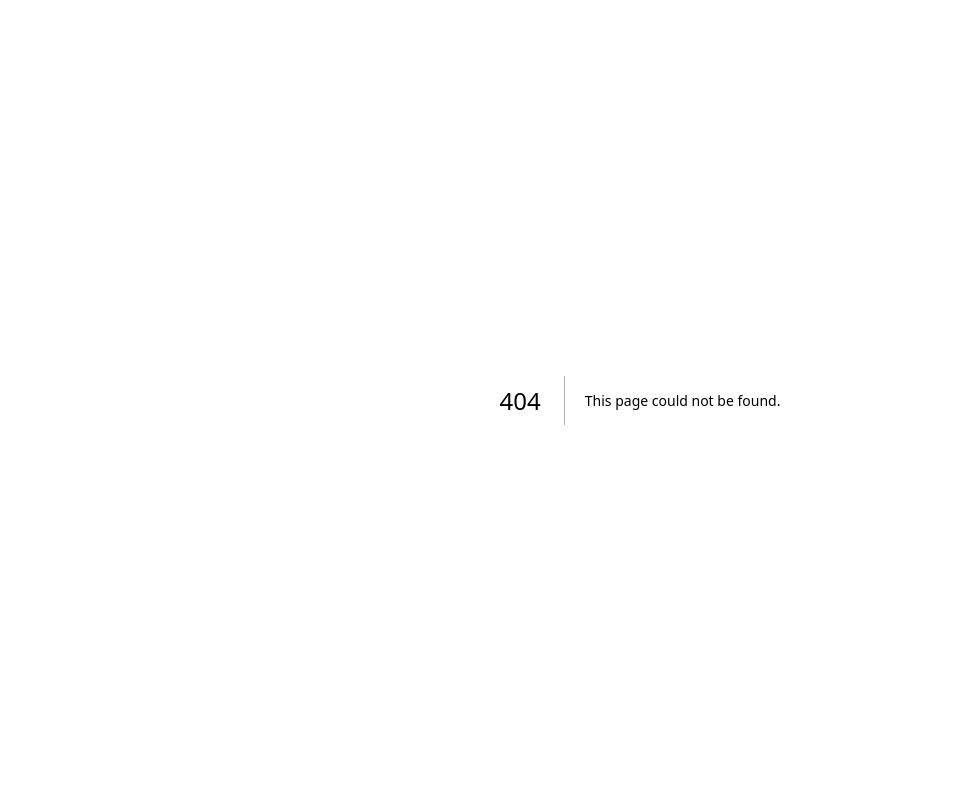
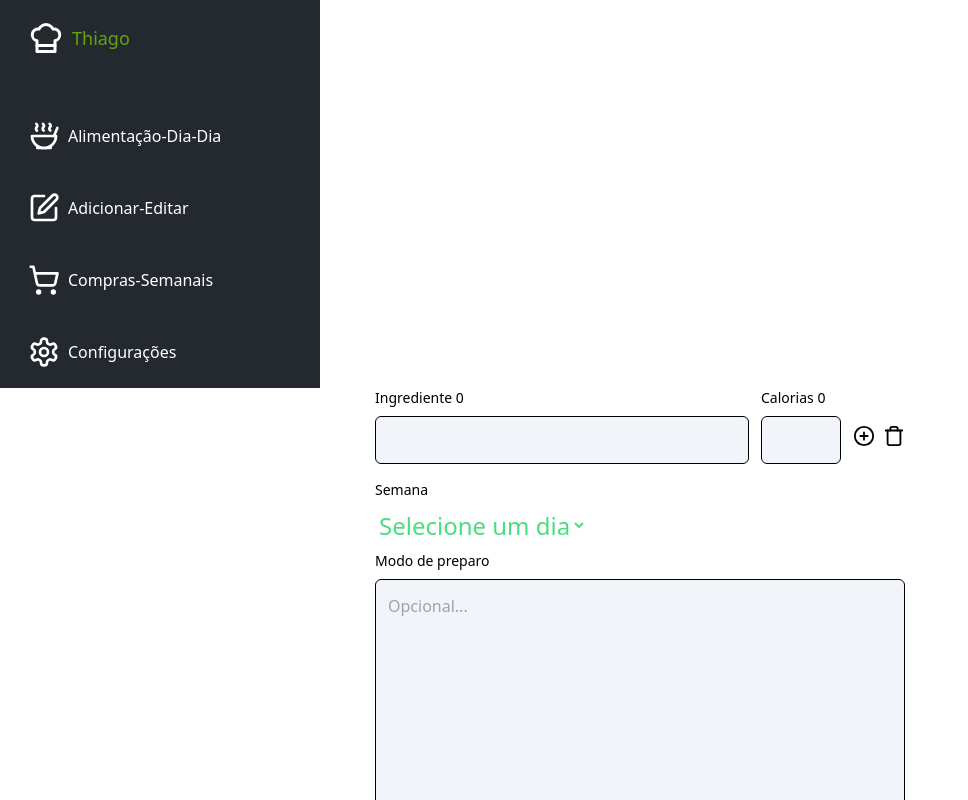
Before and after one commit to Thiago-duart/vivaSaude-front, a Next.js app: page /home/dashboard/addcard in a window 1280 px wide. Before the commit this address had no page. Shown: the top 800 px of the page, without its empty margins (0-968 px from the left). Built offline with nearby package versions, Linux system fonts and the light colour scheme.

Commit message:
feat: create page AddCard

```diff
--- /dev/null
+++ b/app/home/dashboard/addcard/action.ts
@@ -0,0 +1,8 @@
+export function actionCard(previousState: any, formData: FormData) {
+  let data = {};
+  for (let key of formData.keys()) {
+    data = { ...data, [key]: formData.get(key) };
+  }
+
+  return data;
+}
--- /dev/null
+++ b/app/home/dashboard/addcard/page.tsx
@@ -0,0 +1,116 @@
+"use client";
+// @ts-expect-error
+import { useFormState } from "react-dom";
+import { actionCard } from "./action";
+import { Button, FormAction, Input, InputArea } from "@/app/interface";
+import { useState } from "react";
+import { Plus, PlusCircle, Trash } from "lucide-react";
+export default function AddCard() {
+  const [state, formAction] = useFormState(actionCard, 0);
+  console.log(state);
+
+  return (
+    <>
+      <div className="h-full  overflow-y-auto flex justify-center  ">
+        <FormAction actionfn={formAction}>
+          <HandleInputs />
+          <WeeksSelect name="day" label="Semana" />
+          <InputArea
+            name="methodPreparation"
+            label="Modo de preparo"
+            placeholder="Opcional..."
+          />
+          <Button>Criar</Button>
+        </FormAction>
+      </div>
+    </>
+  );
+}
+function HandleInputs() {
+  const [inputs, setInputs] = useState(numberInputs(1));
+
+  function numberInputs(n: number): any {
+    if (n >= 1) {
+      return Array.from({ length: n }, (v, k) => k);
+    }
+    return Array.from({ length: 1 }, (v, k) => k);
+  }
+
+  return (
+    <>
+      {inputs.map((i: number) => (
+        <div key={i} className="flex items-center gap-3 w-full">
+          <div className="w-full">
+            <Input
+              label={`Ingrediente ${i}`}
+              name={`ingredient${i}`}
+              error={null}
+              type="text"
+            />
+          </div>
+          <div className="  w-20">
+            <Input
+              label={`Calorias ${i}`}
+              name={`calorie${i}`}
+              error={null}
+              type="number"
+            />
+          </div>
+          <div className="flex gap-2 h-16 items-center pt-3">
+            <PlusCircle
+              size={22}
+              className="hover:text-green-600"
+              onClick={() => setInputs(numberInputs(inputs.length + 1))}
+            />
+            <Trash
+              size={22}
+              className="hover:text-red-600"
+              onClick={() => setInputs(numberInputs(inputs.length - 1))}
+            />
+          </div>
+        </div>
+      ))}
+    </>
+  );
+}
+interface IWeekSelect {
+  name: string;
+  label: string;
+}
+const optionsDays = [
+  { value: 0, name: "Domingo" },
+  { value: 1, name: "Segunda" },
+  { value: 2, name: "Terça" },
+  { value: 3, name: "quarta" },
+  { value: 4, name: "Quinta" },
+  { value: 5, name: "Sexta" },
+  { value: 6, name: "Sabado" },
+];
+function WeeksSelect({ name, label }: IWeekSelect) {
+  return (
+    <>
+      <div className="flex flex-col gap-2">
+        <label htmlFor={name} className=" font-normal text-sm dark:text-white">
+          {label}
+        </label>
+        <select
+          name={name}
+          id={name}
+          className="bg-transparent text-2xl focus:bg-grayBackground  outline-none  w-max text-green-400"
+          required
+        >
+          <option value="" defaultChecked>
+            Selecione um dia
+          </option>
+          {optionsDays.map((key) => (
+            <>
+              <option key={key.name} value={key.value}>
+                {key.name}
+              </option>
+            </>
+          ))}
+        </select>
+      </div>
+    </>
+  );
+}
```
